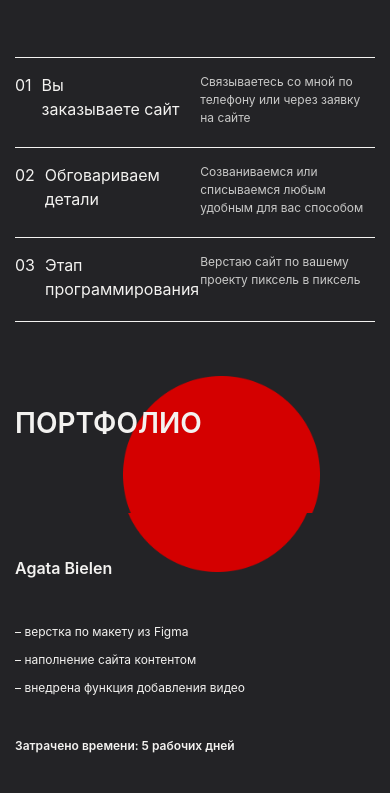
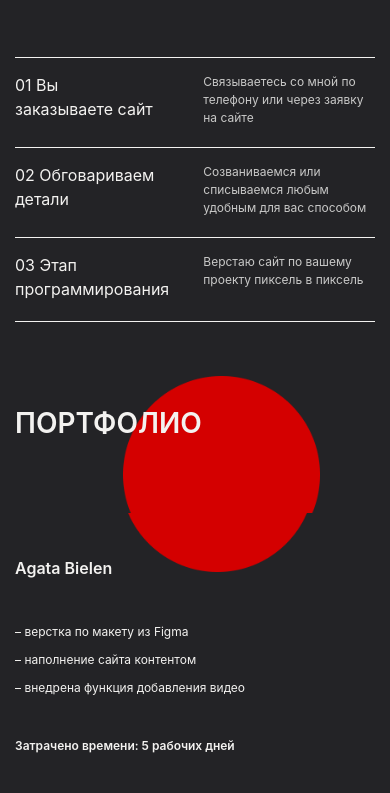
Before and after one commit to veronica-dm/Portfolio-Antropov, a website built with webpack: page src/index.html in a window 390 px wide. Shown: the part 1345-2138 px from the top of the page. Built offline with nearby package versions, Linux system fonts and the light colour scheme.

Commit message:
update steps

```diff
--- a/src/index.html
+++ b/src/index.html
@@ -109,6 +109,9 @@
                         <p class="steps__h3">01</p>
                         <p class="steps__h3">Вы заказываете&nbsp;сайт</p>
                     </div>
+                    <div class="steps__title _mobile">
+                        <p class="steps__h3">01 Вы заказываете&nbsp;сайт</p>
+                    </div>
                     <div class="steps__descblok">
                         <p class="steps__desc">Связываетесь со мной по телефону или через заявку на сайте</p>
                     </div>
@@ -118,6 +121,9 @@
                         <p class="steps__h3">02</p>
                         <p class="steps__h3">Обговариваем детали</p>
                     </div>
+                    <div class="steps__title _mobile">
+                        <p class="steps__h3">02 Обговариваем детали</p>
+                    </div>
                     <div class="steps__descblok">
                         <p class="steps__desc">Созваниваемся или списываемся любым удобным для вас способом</p>
                     </div>
@@ -126,6 +132,9 @@
                     <div class="steps__title">
                         <p class="steps__h3">03</p>
                         <p class="steps__h3"> Этап программирования</p>
+                    </div>
+                    <div class="steps__title _mobile">
+                        <p class="steps__h3">03 Этап программирования</p>
                     </div>
                     <div class="steps__descblok">
                         <p class="steps__desc">Верстаю сайт по вашему проекту пиксель в пиксель</p>
--- a/src/styles/main.scss
+++ b/src/styles/main.scss
@@ -556,6 +556,7 @@ p, h1, h2, h3 {
         display: flex;
         border-top: 1px solid $lightgrey;
         padding: 30px 0;
+        gap:20px;
         @media(max-width:$r_desk) {
             padding: 15px 0 20px 0;
         }
@@ -577,15 +578,27 @@ p, h1, h2, h3 {
         flex-basis: 51%;
         @media(max-width:$r_desk) {
             gap:10px;
-            flex-basis: 53%;
+            flex-basis: 50%;
+
+
+        }
+        @media(max-width:$r_tab) {
+            display: none;
 
         }
 
     }
+    &__title._mobile {
+        display: none;
+        @media(max-width:$r_tab) {
+            display: block;
+
+        }
+    }
 
     &__descblok {
 
-        flex-basis: 50%;
+        flex-basis: 51%;
     }
 
     &__desc {
```
